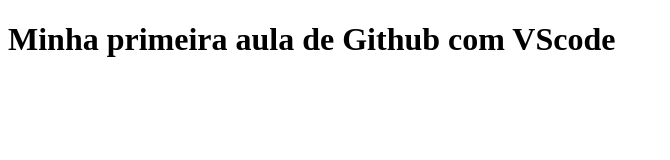
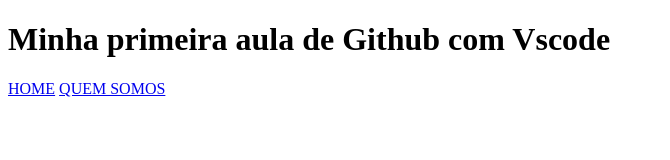
Before and after one commit to beatrizlopesgimenez/aula1, a plain HTML site: page index.html in a window 1280 px wide. Shown: the whole page, without its empty margins (0-670 px from the left). Drawn offline with Linux system fonts and the light colour scheme.

Commit message:
Criação do menu

```diff
--- a/index.html
+++ b/index.html
@@ -6,8 +6,12 @@
     <title>Aula 1</title>
 </head>
 <body>
-    <header>
-        <h1>Minha primeira aula de Github com VScode</h1>
+    <header class"cabecario">
+        <h1 class="cabecalho titulo">Minha primeira aula de Github com Vscode</h1>
+        <nav class="cabecalho_menu">
+            <a href="#">HOME</a>
+            <a href="#">QUEM SOMOS</a>
+        </nav>
     </header>
     </body>
 </html>
```
